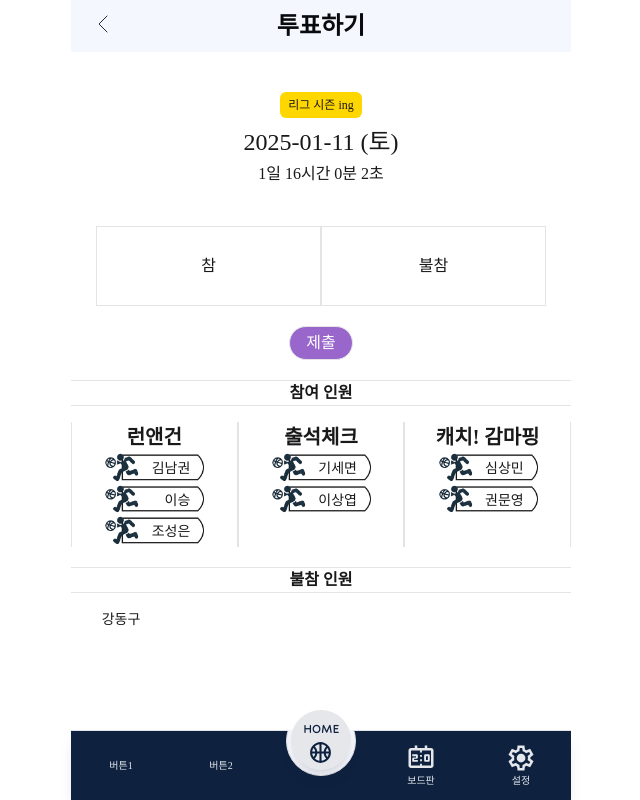
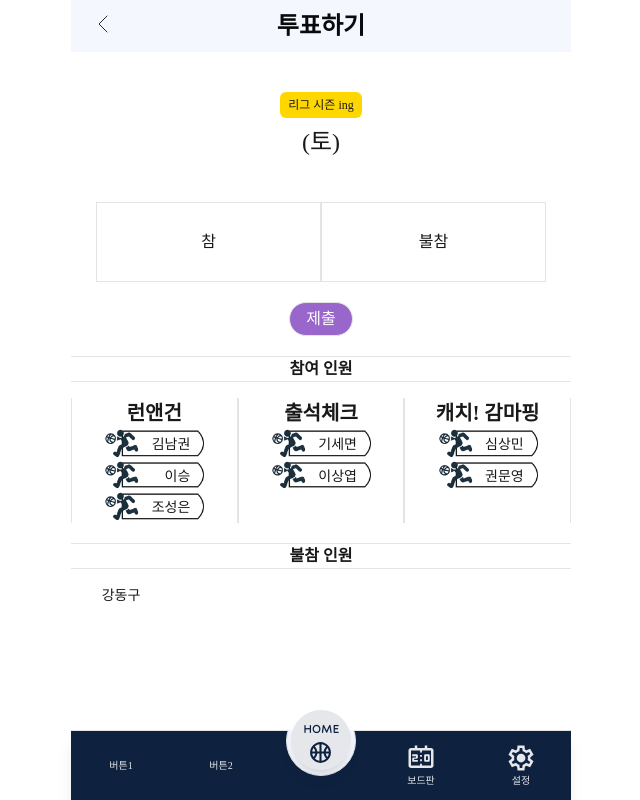
Before and after one commit to eiru123/team-master, a Next.js app: page /team/vote in a window 1280 px wide. Shown: the whole page, without its empty margins (319-959 px from the left). Built offline with nearby package versions, Linux system fonts and the light colour scheme; a web font is replaced by a local one.

Commit message:
로컬스토리지의 값이 있으면 해당 값으로 투표하기 설정되도록

```diff
--- a/src/app/team/vote/page.tsx
+++ b/src/app/team/vote/page.tsx
@@ -1,6 +1,6 @@
 'use client';
 
-import React, { useState } from 'react';
+import React, { useEffect, useState } from 'react';
 import { useDday } from '../../../../hooks/useDday';
 import TopBar from '@/components/TopGnb';
 import NameTag from '@/components/ui/NameTag';
@@ -44,10 +44,19 @@ import VoteBasketballSvg from '@/components/ui/svg/VoteBasketballSvg';
  * - 본인 + 나머지 팀의 출석 인원 ( 참, 불참 전부 )
  */
 
+type GameData = {
+  gameDate: string;
+  teamNum: string;
+  gameType: string;
+  adminMemo: string;
+};
+
 const VotePage = () => {
-  const { timeLeft, isEndVote } = useDday('2025-01-20');
+  const [gameData, setGameData] = useState<GameData | null>(null);
   const [voteStatus, setVoteStatus] = useState('');
   const [isVote, setIsVote] = useState(false);
+  const { timeLeft, isEndVote, formatDate } = useDday(gameData?.gameDate);
+
   // join or skip
   const onClickVote = (id: string) => {
     setVoteStatus(id);
@@ -66,6 +75,20 @@ const VotePage = () => {
     setIsVote(false);
   };
 
+  // (임시) 경기 일정 데이터
+  useEffect(() => {
+    if (typeof window !== 'undefined') {
+      const onLoadGameData = () => {
+        const resData = localStorage.getItem('gamePlan');
+        if (resData) {
+          setGameData(JSON.parse(resData));
+        }
+      };
+
+      onLoadGameData();
+    }
+  }, []);
+
   return (
     <>
       <TopBar depth={1} title="투표하기" />
@@ -78,7 +101,7 @@ const VotePage = () => {
           className="vote-text"
           style={{ fontSize: '24px', margin: '8px 0' }}
         >
-          2025-01-11 (토)
+          {formatDate} (토)
         </Text>
         <Text type="p" className="vote-text">
           {String(timeLeft)}
```
